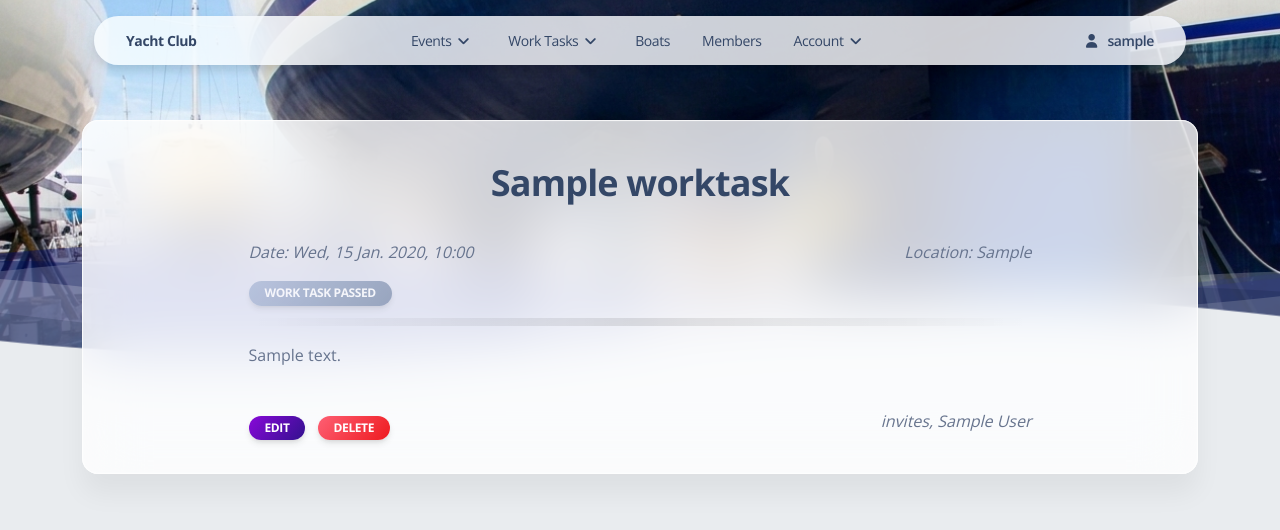
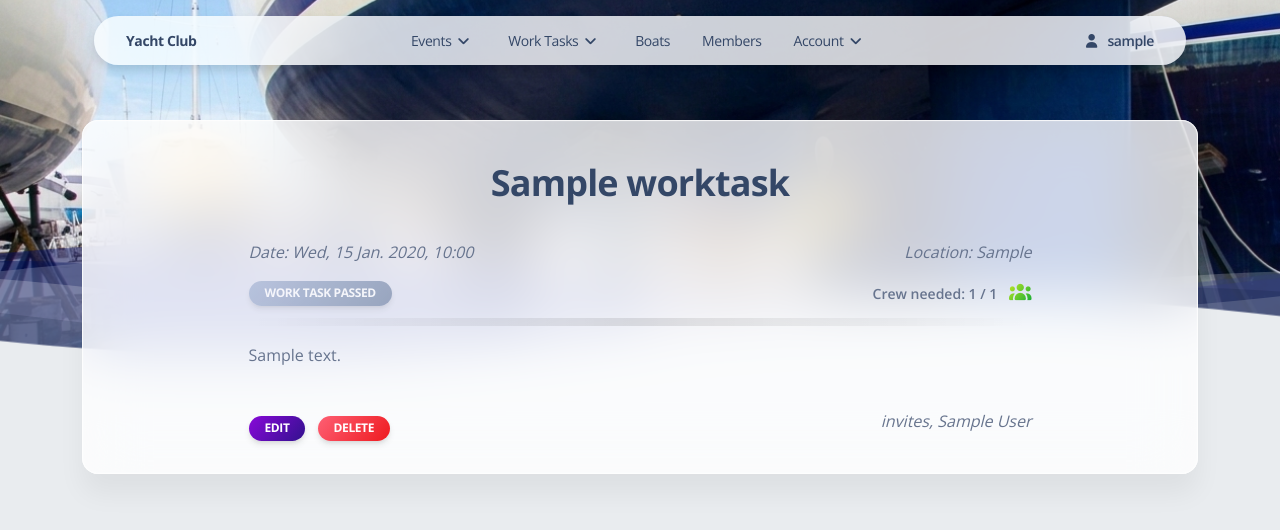
Before and after one commit to wojthecode/yacht-club, a Django app: page /work_tasks/1/ in a window 1280 px wide. Shown: the top 530 px of the page. Run offline with Django 5.2, Linux system fonts and the light colour scheme; a user stored in the database is signed in; tables that the repository leaves empty hold one stand-in row (values such as "Sample post"); some libraries are stand-ins or nearby versions.

Commit message:
Add crew status display to worktask detail view and optimize queryset

```diff
--- a/club/views.py
+++ b/club/views.py
@@ -244,9 +244,17 @@ class WorkTaskDetailView(
     def get_context_data(self, **kwargs):
         context = super().get_context_data(**kwargs)
         today = date.today()
+        context["half_crew"] = context["worktask"].min_crew / 2
         if context["worktask"].date.date() < today:
             context["latest"] = "latest"
         return context
+
+    def get_queryset(self):
+        return (
+            super()
+            .get_queryset()
+            .prefetch_related("participants")
+        )
 
 
 class WorkTaskCreateView(WorkTaskContextMixin, BaseActivityCreateView):
--- a/templates/club/worktask_detail.html
+++ b/templates/club/worktask_detail.html
@@ -36,6 +36,24 @@
               {% endif %}
             {% endif %}
           </span>
+
+          <span class="w-md-50 w-100 text-md-end mb-3">
+            <span class="text-bold text-sm me-2">
+              Crew needed: {{ worktask.participants.all.count }} / {{ worktask.min_crew}}
+            </span>
+
+            <i class="fa-solid fa-users text-gradient text-lg
+              {% if worktask.participants.all.count >= worktask.min_crew %}
+                text-success
+              {% elif worktask.participants.all.count >= half_crew %}
+                text-info
+              {% elif worktask.participants.all.count == 0 %}
+                text-danger
+              {% else %}
+                text-warning
+              {% endif %}
+            "></i>
+          </span>
         </div>
 
         <hr class="horizontal dark py-1 mt-n1">
```
